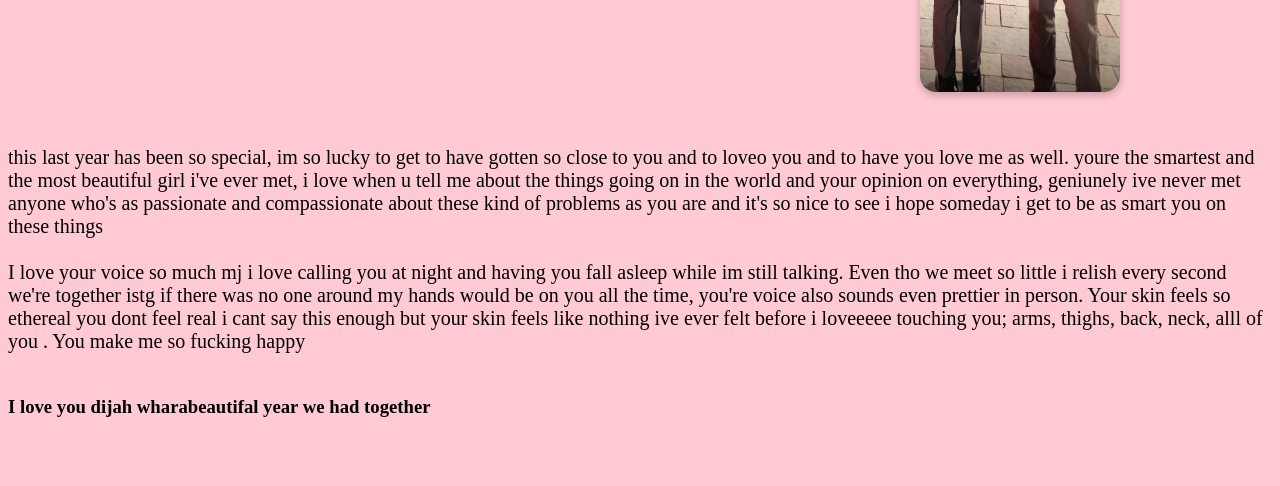
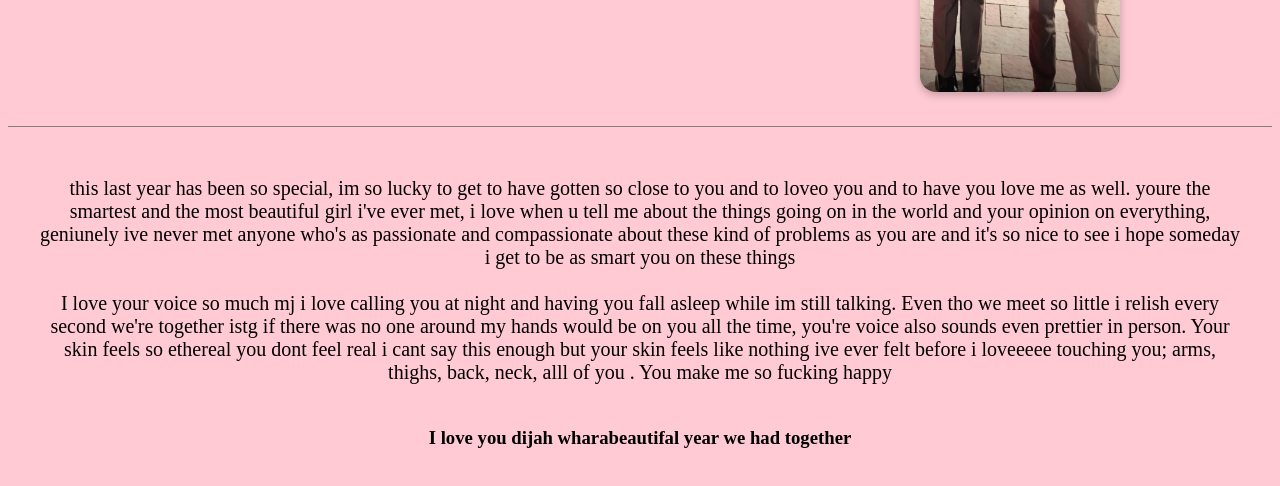
Before and after one commit to sanahasl/sanahasl.github.io, a plain HTML site: page index.html in a window 1280 px wide. Shown: the part 924-1410 px from the top of the page. Before the commit the page ends 1361 px from the top, so only its background shows below. Drawn offline with Linux system fonts and the light colour scheme; a web font is replaced by a local one.

Commit message:
Update style.css adding style for textarea

```diff
--- a/style.css
+++ b/style.css
@@ -90,3 +90,9 @@ video {
   margin-left: auto;
   margin-right: auto;
 }
+
+#text-area {
+  border-top: 1px solid gray;
+  padding: 30px;
+  text-align: center;
+}
```
